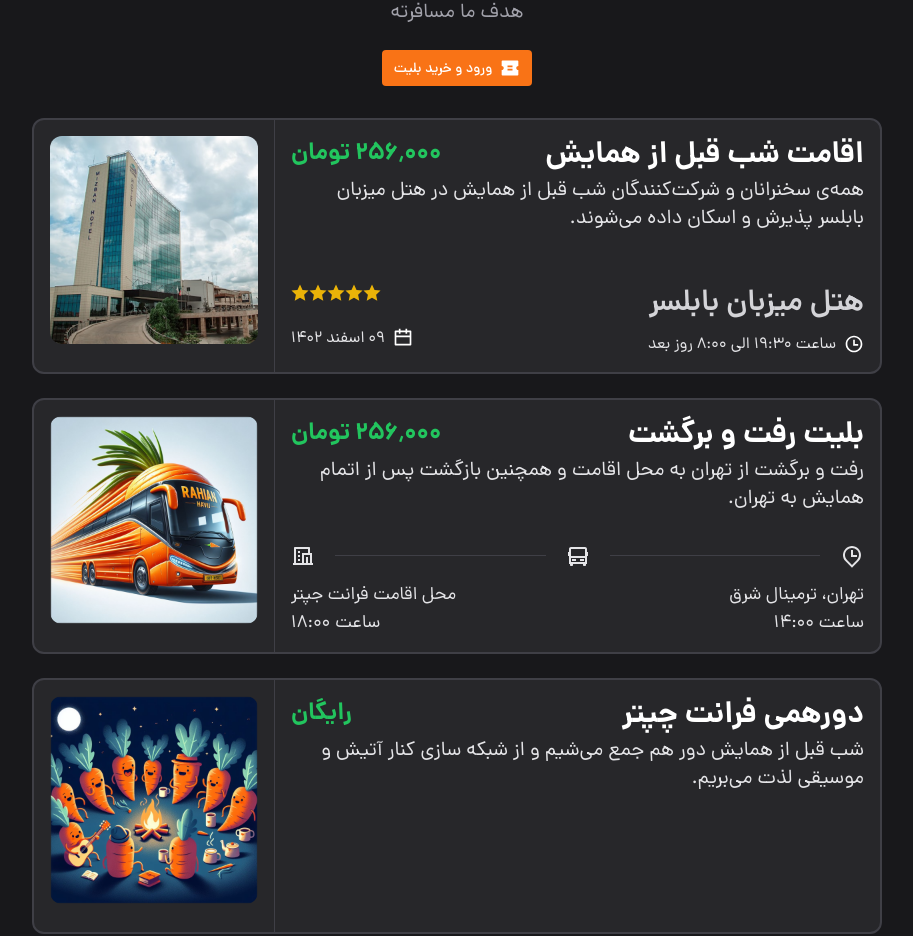
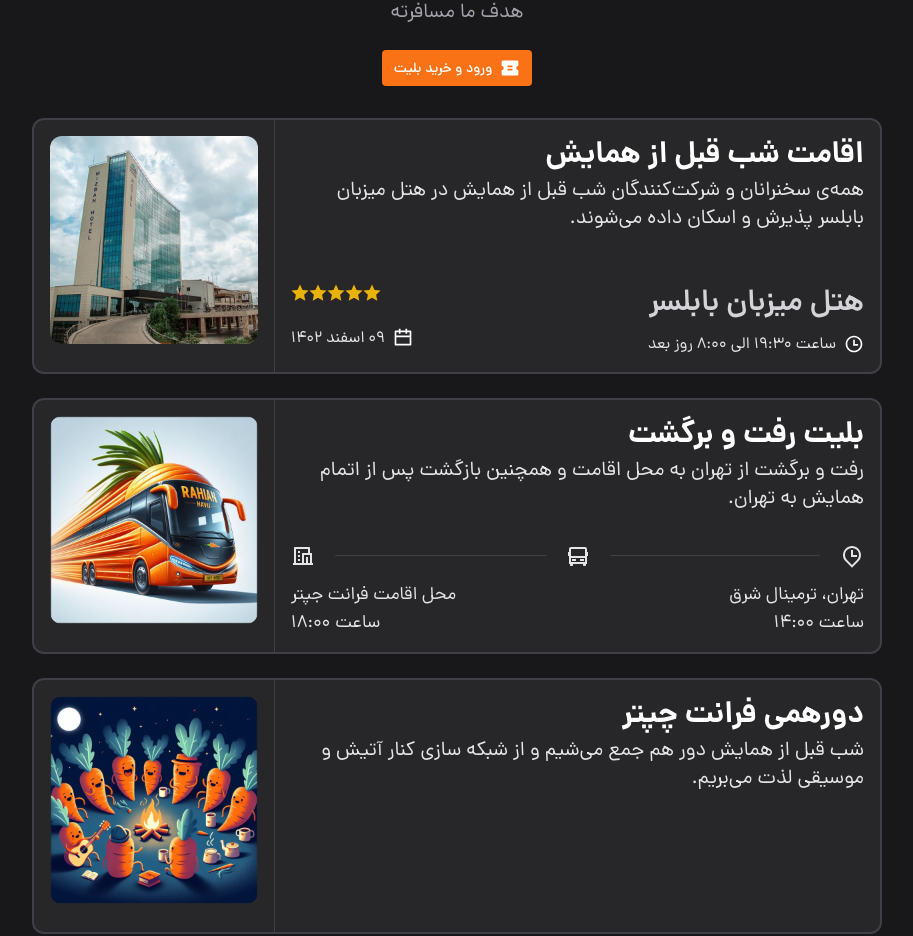
Before and after one commit to frontChapter/website-frontend, a Next.js app: page / in a window 1280 px wide. Shown: the part 4479-5415 px from the top of the page, without its empty margins (183-1096 px from the left). Built offline with nearby package versions, Linux system fonts and the light colour scheme.

Commit message:
fix: remove additional `<Plan>` prices

```diff
--- a/src/app/components/AdditionalPlans/Plan.tsx
+++ b/src/app/components/AdditionalPlans/Plan.tsx
@@ -38,7 +38,6 @@ const Plan = ({ ticket }: TicketCardProps) => {
             <p className=" text-2xl font-bold md:text-start md:text-3xl">
               {ticket.title}
             </p>
-            <p className="text-2xl font-bold text-green-500">{ticket.price}</p>
           </div>
           <p className=" text-lg leading-7 text-zinc-200 md:text-start md:text-xl">
             {ticket.description}
```
